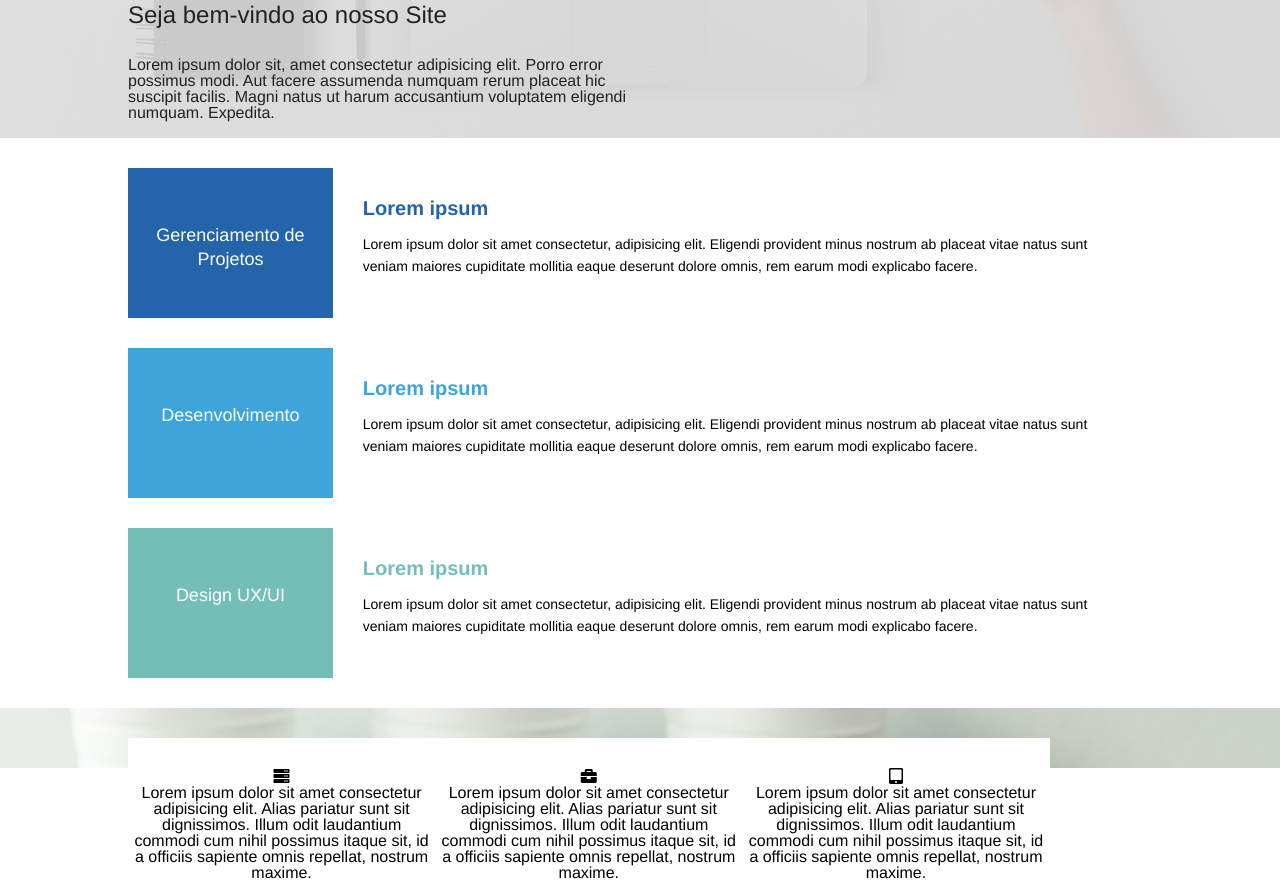
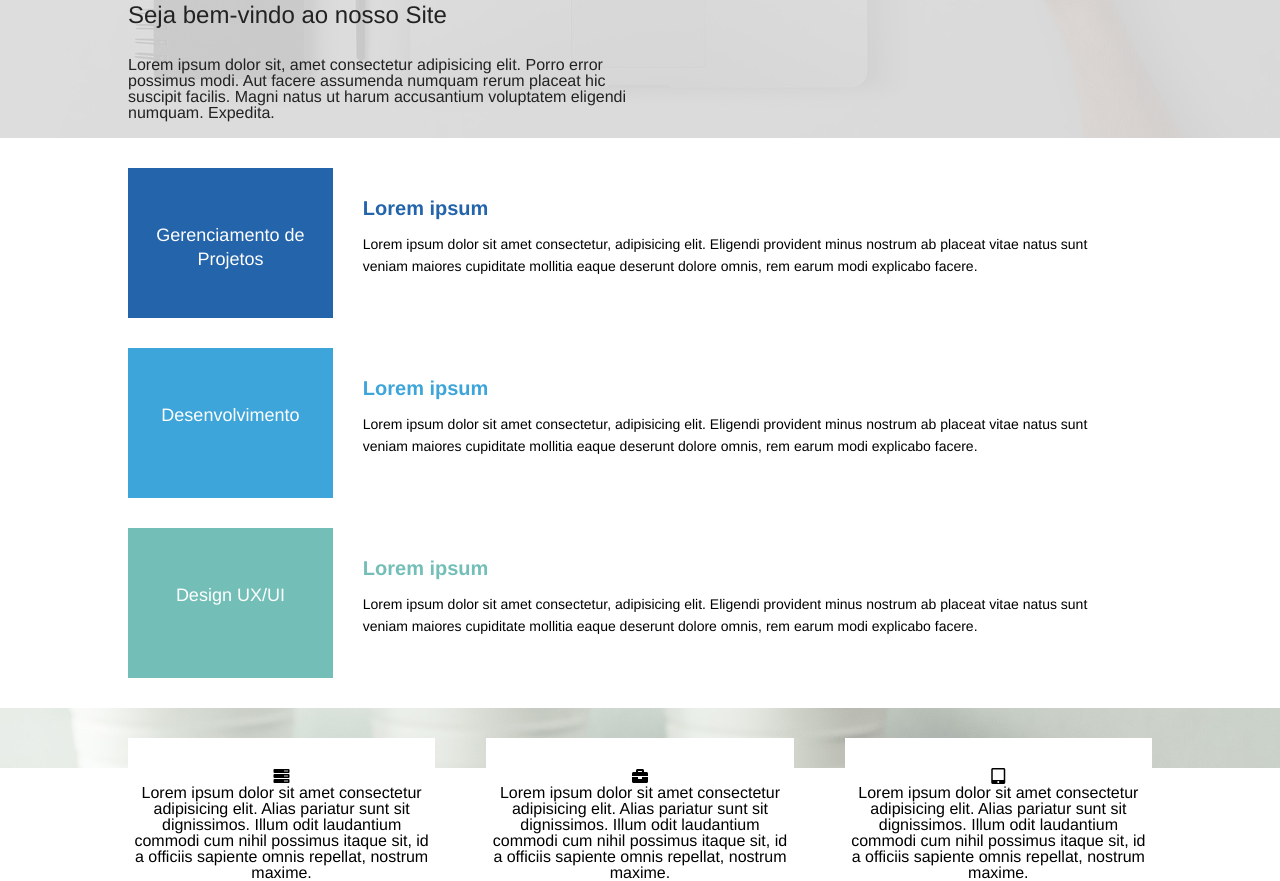
Before and after one commit to thalesrr1/proj-agencia, a plain HTML site: page index.html in a window 1280 px wide. Shown: the part 462-1343 px from the top of the page. Drawn offline with Linux system fonts and the light colour scheme.

Commit message:
Fix: Margin no .middle-card

```diff
--- a/css/style.css
+++ b/css/style.css
@@ -172,7 +172,7 @@ html {
     box-sizing: border-box;
 }
 
-.middle-card {
+.midle-card {
     margin-left: 5%;
     margin-right: 5%;
 }
```
